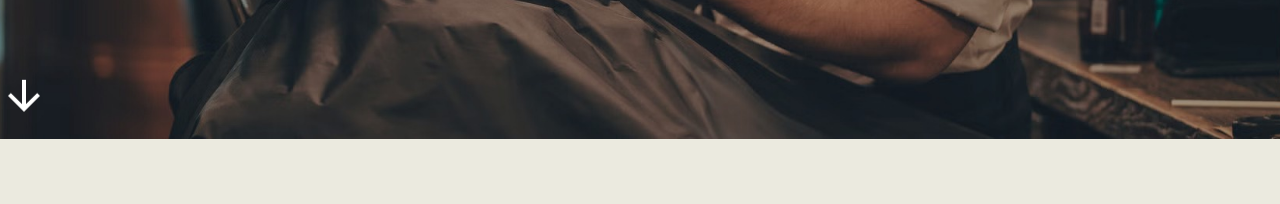
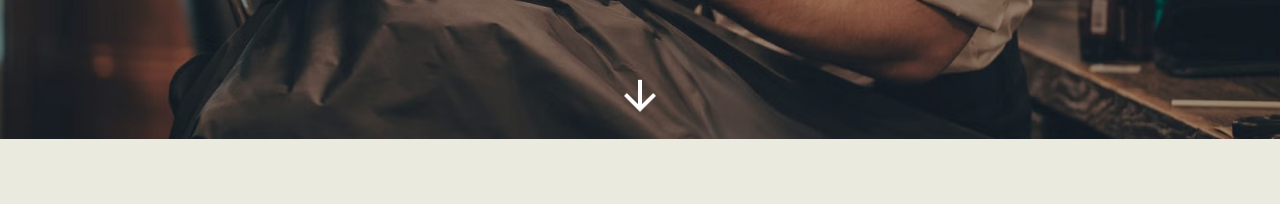
Before and after one commit to kchelvan/rks-web, a Next.js app: page / in a window 1280 px wide. Shown: the part 661-865 px from the top of the page. Built offline with nearby package versions, Linux system fonts and the light colour scheme.

Commit message:
Adjusted Touch Area for Animated Chevron

```diff
--- a/app/components/layout/Header/index.styled.tsx
+++ b/app/components/layout/Header/index.styled.tsx
@@ -158,4 +158,5 @@ export const StyledMenu = styled.nav<{ open: boolean }>`
 export const NavBarItem = styled(_Link)<{ open: boolean }>`
 	width: 100dvw;
 	text-align: center;
+	user-select: none;
 `;
--- a/app/features/HeroBanner/AnimatedChevron.tsx
+++ b/app/features/HeroBanner/AnimatedChevron.tsx
@@ -2,7 +2,7 @@
 
 import React, { useContext } from 'react';
 import { useRouter } from 'next/navigation';
-import { ChevronDown } from './index.styled';
+import { AnimatedChevronContainer, ChevronDown } from './index.styled';
 import { NavMenuOpen } from '../../context/NavMenuOpen';
 
 const AnimatedChevron = ({ sx }: any) => {
@@ -11,9 +11,9 @@ const AnimatedChevron = ({ sx }: any) => {
 
 	if (!navMenuOpen)
 		return (
-			<div onClick={() => router.push('/#about')}>
+			<AnimatedChevronContainer onClick={() => router.push('/#about')}>
 				<ChevronDown sx={sx} />
-			</div>
+			</AnimatedChevronContainer>
 		);
 
 	return <div style={{ marginTop: 80 }} />;
--- a/app/features/HeroBanner/index.styled.tsx
+++ b/app/features/HeroBanner/index.styled.tsx
@@ -69,3 +69,9 @@ export const ContentContainer = styled('div')`
 	justify-content: space-between;
 	align-content: center;
 `;
+
+export const AnimatedChevronContainer = styled('div')`
+	width: fit-content;
+	margin-left: auto;
+	margin-right: auto;
+`;
```
